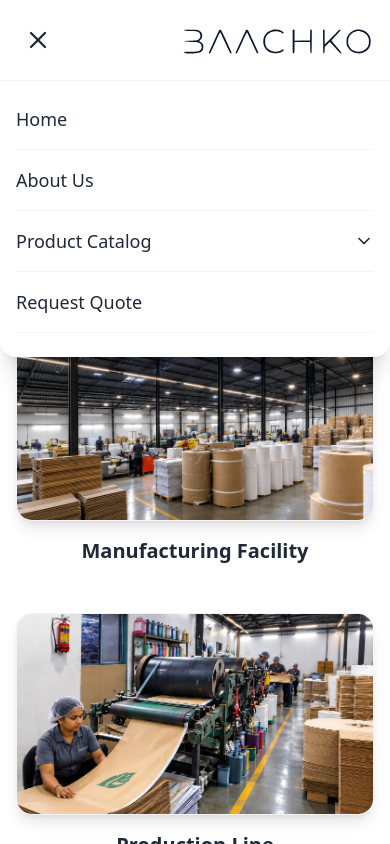
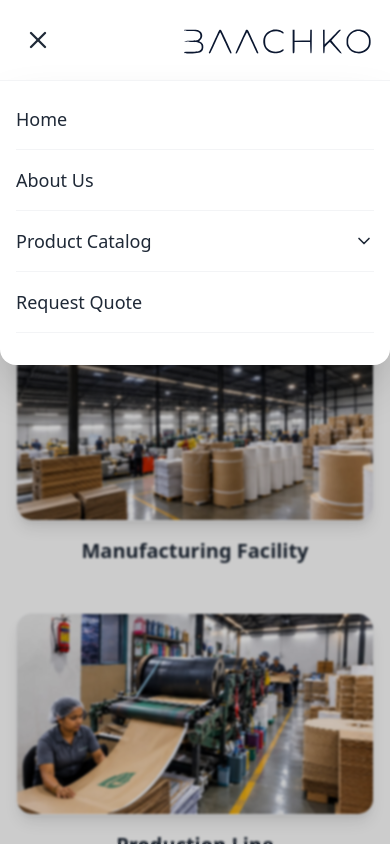
Before and after one commit to Rushaljain/krishnapackers, a React (Vite) app: page /gallery in a window 390 px wide. Both pictures are taken after a click on the button 38 px from the left and 40 px from the top of the page. Shown: the top 844 px of the page. Built offline with nearby package versions, Linux system fonts and the light colour scheme.

Commit message:
Lock background scroll when mobile navigation dropdown is open

```diff
--- a/src/components/Navbar.jsx
+++ b/src/components/Navbar.jsx
@@ -1,16 +1,38 @@
-import React, { useState } from 'react';
+import React, { useState, useEffect } from 'react';
 import { Menu, X, ChevronDown, Download, Package } from 'lucide-react';
-import { Link } from 'react-router-dom';
+import { Link, useLocation } from 'react-router-dom';
 import BaachkoLogo from './BaachkoLogo';
 
 export default function Navbar({ onOpenQuote }) {
   const [isMenuOpen, setIsMenuOpen] = useState(false);
   const [activeMenu, setActiveMenu] = useState(null);
+  const location = useLocation();
 
   const toggleMenu = (menu) => {
     if (activeMenu === menu) setActiveMenu(null);
     else setActiveMenu(menu);
   };
+
+  // Automatically close mobile menu when navigating
+  useEffect(() => {
+    setIsMenuOpen(false);
+  }, [location.pathname, location.hash]);
+
+  // Lock body/html scroll when mobile menu is open
+  useEffect(() => {
+    if (isMenuOpen) {
+      const originalBodyOverflow = document.body.style.overflow;
+      const originalHtmlOverflow = document.documentElement.style.overflow;
+
+      document.body.style.overflow = 'hidden';
+      document.documentElement.style.overflow = 'hidden';
+
+      return () => {
+        document.body.style.overflow = originalBodyOverflow;
+        document.documentElement.style.overflow = originalHtmlOverflow;
+      };
+    }
+  }, [isMenuOpen]);
 
   return (
     <header className="fixed top-0 w-full bg-white shadow-md z-50">
@@ -56,8 +78,14 @@ export default function Navbar({ onOpenQuote }) {
 
       {/* Mobile Hamburger Menu */}
       {isMenuOpen && (
-        <div className="md:hidden bg-white border-t border-gray-100 absolute w-full left-0 shadow-xl pb-4 rounded-b-2xl">
-          <div className="flex flex-col px-4 py-2">
+        <>
+          {/* Backdrop to close menu when tapping outside & lock background touch */}
+          <div
+            className="fixed inset-0 top-20 bg-black/20 z-40 md:hidden backdrop-blur-[1px]"
+            onClick={() => setIsMenuOpen(false)}
+          />
+          <div className="md:hidden bg-white border-t border-gray-100 absolute w-full left-0 shadow-2xl pb-6 rounded-b-2xl z-50 max-h-[calc(100vh-5rem)] overflow-y-auto overscroll-contain">
+            <div className="flex flex-col px-4 py-2">
 
             <Link
               to="/"
@@ -108,6 +136,7 @@ export default function Navbar({ onOpenQuote }) {
 
           </div>
         </div>
+        </>
       )}
     </header>
   );
```
